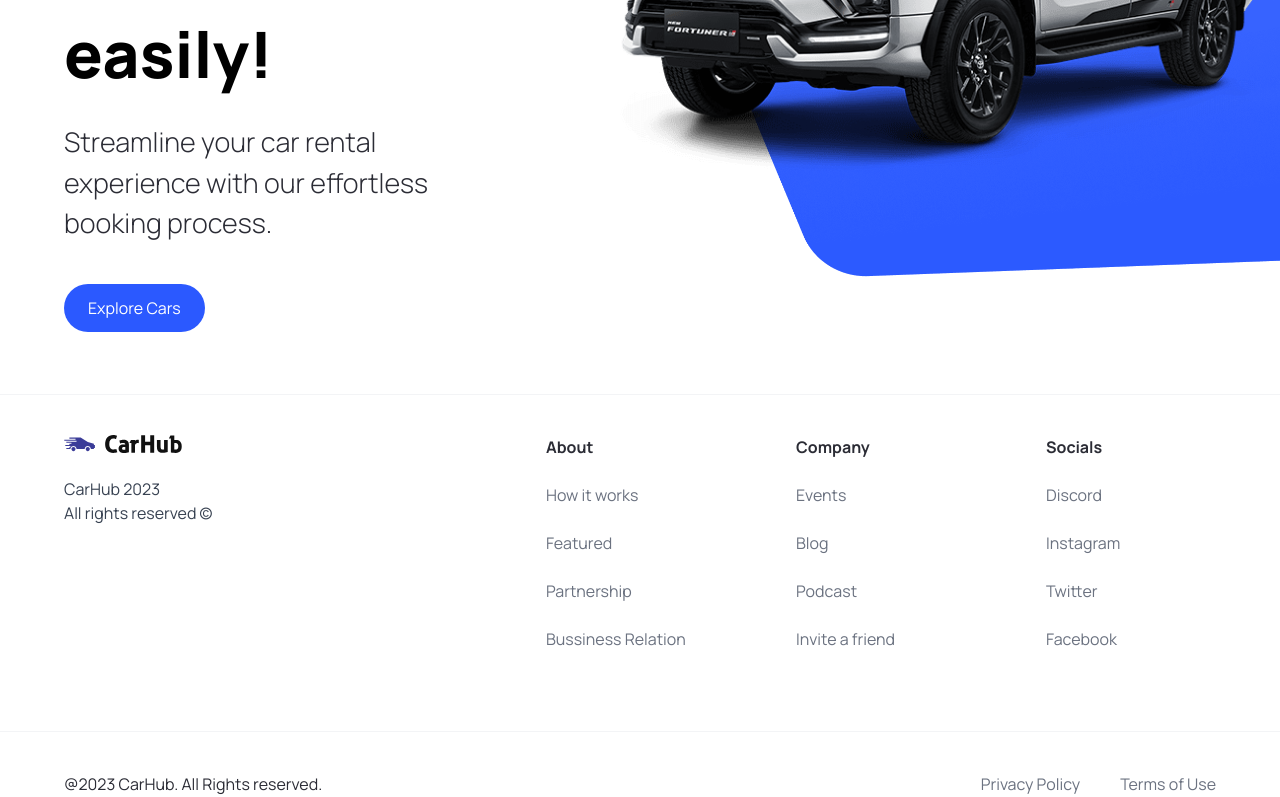
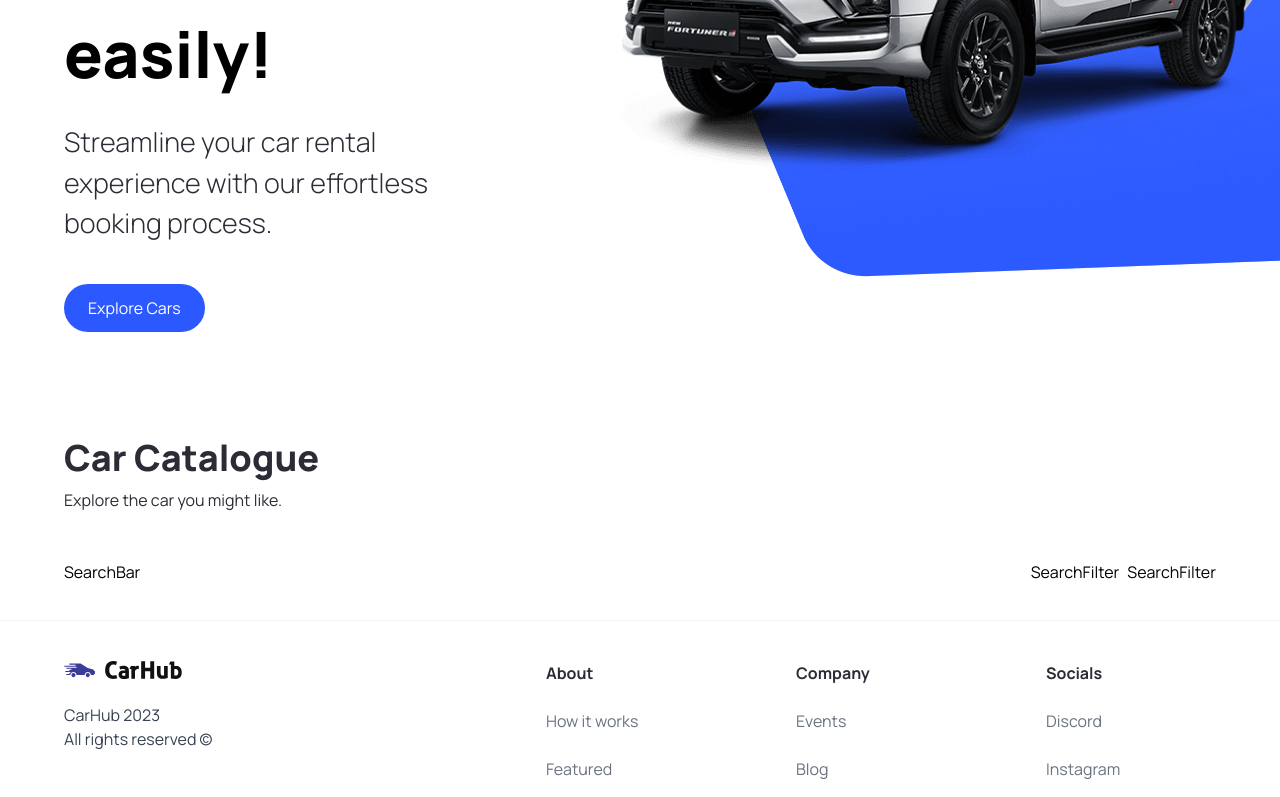
Before and after one commit to YooZiiX/CarRent, a Next.js app: page / in a window 1280 px wide. Shown: the part 426-1223 px from the top of the page. Built offline with nearby package versions, Linux system fonts and the light colour scheme.

Commit message:
init SearchBar & CustomFilter components

```diff
--- a/app/page.tsx
+++ b/app/page.tsx
@@ -1,10 +1,23 @@
-import { Hero } from "@/components";
+import { CustomFilter, Hero, SearchBar } from "@/components";
 import Image from "next/image";
 
 export default function Home() {
   return (
     <main className="overflow-hidden">
       <Hero />
+      <div className="mt-12 padding-x padding-y max-width" id="discover">
+        <div className="home__text-container">
+          <h1 className="text-4xl font-extrabold">Car Catalogue</h1>
+          <p>Explore the car you might like.</p>
+        </div>
+        <div className="home__filters">
+          <SearchBar />
+          <div className="home__filter-container">
+            <CustomFilter title="fuel" />
+            <CustomFilter title="year" />
+          </div>
+        </div>
+      </div>
     </main>
   );
 }
--- a/components/index.ts
+++ b/components/index.ts
@@ -1,6 +1,8 @@
-import Hero from "./Hero";
-import Navbar from "./Navbar";
-import Footer from "./Footer";
+import Hero from "./ui/Hero";
+import Navbar from "./ui/Navbar";
+import Footer from "./ui/Footer";
 import CustomButton from "./ui/CustomButton";
+import SearchBar from "./ui/SearchBar";
+import CustomFilter from "./ui/CustomFilter";
 
-export { Hero, Navbar, Footer, CustomButton };
+export { Hero, Navbar, Footer, CustomButton, SearchBar, CustomFilter };
--- /dev/null
+++ b/components/ui/CustomFilter.tsx
@@ -0,0 +1,8 @@
+import { CustomFilterProps } from "@/types";
+import Image from "next/image";
+
+const SearchFilter = ({ title }: CustomFilterProps) => {
+  return <div>SearchFilter</div>;
+};
+
+export default SearchFilter;
--- a/components/Hero.tsx
+++ b/components/ui/Hero.tsx
@@ -1,7 +1,7 @@
 "use client";
 import Image from "next/image";
 import HeroImage from "@/public/hero.png";
-import CustomButton from "./ui/CustomButton";
+import CustomButton from "./CustomButton";
 
 const Hero = () => {
   const handleScroll = () => {};
--- a/components/Navbar.tsx
+++ b/components/ui/Navbar.tsx
@@ -1,7 +1,7 @@
 import Image from "next/image";
 import Link from "next/link";
 
-import CustomButton from "./ui/CustomButton";
+import CustomButton from "./CustomButton";
 import Logo from "@/public/logo.svg";
 
 const Navbar = () => {
--- /dev/null
+++ b/components/ui/SearchBar.tsx
@@ -0,0 +1,9 @@
+"use client";
+
+import Image from "next/image";
+
+const SearchBar = () => {
+  return <div>SearchBar</div>;
+};
+
+export default SearchBar;
--- a/types/index.ts
+++ b/types/index.ts
@@ -6,3 +6,7 @@
   handleClick?: MouseEventHandler<HTMLButtonElement>;
   btnType?: "button" | "submit";
 }
+
+export interface CustomFilterProps {
+  title: string;
+}
```
Also changed, not shown: components/ui/Footer.tsx (renamed from components/Footer.tsx).
